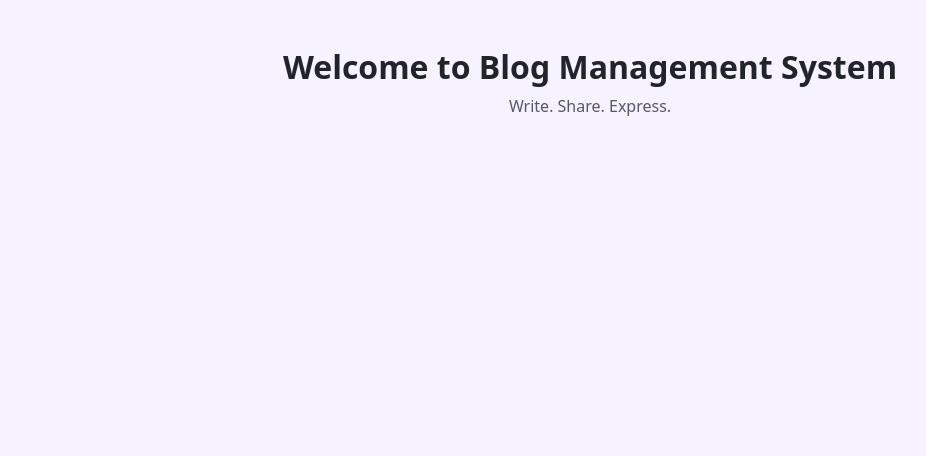
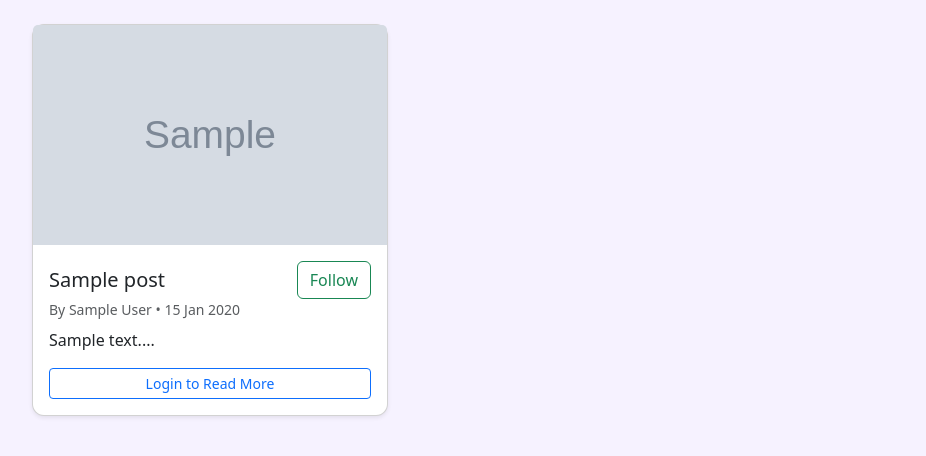
Before and after one commit to AanchalKhokhariya/Blog-Management-System, a Flask app: page / in a window 1280 px wide. Shown: the part 56-512 px from the top of the page, without its empty margins (50-976 px from the left). Run offline with Flask 3, Linux system fonts and the light colour scheme; tables that the repository leaves empty hold one stand-in row (values such as "Sample post"); grey boxes marked "Sample" are stand-in pictures.

Commit message:
with follow and unfollow

```diff
--- a/app.py
+++ b/app.py
@@ -43,6 +43,7 @@ class User(db.Model):
     followers = db.relationship("Follow", foreign_keys="Follow.following_id",backref="following",lazy=True)
     following = db.relationship("Follow", foreign_keys="Follow.follower_id", backref="follower", lazy=True)
 
+
 class Post(db.Model):
     __tablename__ = "posts"
     id = db.Column(db.Integer, primary_key=True)
@@ -79,7 +80,6 @@ class Follow(db.Model):
 
 
 with app.app_context():
-    db.drop_all()
     db.create_all()
 
 @app.context_processor
@@ -89,14 +89,18 @@ def user_name():
     return {"name": ""}
 
 
+
 @app.route("/")
 def home():
-    return render_template("main.html", page="first_page", is_logged_in=("user_id" in session))
+    posts = Post.query.order_by(Post.created_at.desc()).all()
 
-# @app.route("/")
-# def home():
-#     posts = Post.query.order_by(Post.created_at.desc()).all()
-#     return render_template("main.html",page="first_page",posts=posts)
+    return render_template(
+        "main.html",
+        page="home",
+        posts=posts,
+        is_logged_in=("user_id" in session)
+    )
+
 
 @app.route("/register")
 def show_register():
@@ -255,7 +259,29 @@ def screen():
     if "user_id" not in session:
         return redirect(url_for("login"))
 
-    return render_template("main.html", page="screen", is_logged_in=True)
+    current_user_id = session["user_id"]
+
+    posts = (
+        Post.query
+        .filter(Post.user_id != current_user_id)
+        .order_by(Post.created_at.desc())
+        .all()
+    )
+
+    following_ids = {
+        f.following_id
+        for f in Follow.query.filter_by(follower_id=current_user_id).all()
+    }
+
+    return render_template(
+        "main.html",
+        page="screen",
+        posts=posts,
+        following_ids=following_ids,
+        is_logged_in=True
+    )
+
+
 
 @app.route("/update_profile_pic", methods=["POST"])
 def update_profile_pic():
@@ -272,9 +298,56 @@ def update_profile_pic():
         user.profile_pic = f"/static/uploads/{filename}"
         db.session.commit()
 
-    return redirect(url_for("profile"))
+    return redirect(url_for("edit_profile"))
+
+@app.route("/edit_profile")
+def edit_profile():
+    if "user_id" not in session:
+        return redirect(url_for("login"))
+
+    user = db.session.get(User, session["user_id"])
+    followers = Follow.query.filter_by(follower_id=user.id).count()
+    following = Follow.query.filter_by(following_id=user.id).count()
+
+    return render_template("main.html",page="edit_profile",user=user,followers=followers,following=following)
 
 
+# @app.route("/profile")
+# def profile():
+#     if "user_id" not in session:
+#         return redirect(url_for("login"))
+#     is_following = False
+
+#     user = db.session.get(User, session["user_id"])
+
+#     if not user:
+#         session.clear()
+#         return redirect(url_for("login"))
+
+#     posts = Post.query.filter_by(user_id=user.id)\
+#                       .order_by(Post.created_at.desc())\
+#                       .all()
+
+
+#     if "user_id" in session and session["user_id"] != user.id:
+#         is_following = Follow.query.filter_by(
+#             follower_id=session["user_id"],
+#             following_id=user.id
+#         ).first() is not None
+
+#     followers = Follow.query.filter_by(follower_id=user.id).count()
+#     following = Follow.query.filter_by(following_id=user.id).count()
+
+
+
+#     return render_template(
+#         "main.html",
+#         page="profile",
+#         user=user,
+#         posts=posts,
+#         followers=followers,
+#         following=following
+#     )
 
 @app.route("/profile")
 def profile():
@@ -282,15 +355,31 @@ def profile():
         return redirect(url_for("login"))
 
     user = db.session.get(User, session["user_id"])
+    if not user:
+        session.clear()
+        return redirect(url_for("login"))
 
     posts = Post.query.filter_by(user_id=user.id)\
-                  .order_by(Post.created_at.desc())\
-                  .all()
+                      .order_by(Post.created_at.desc())\
+                      .all()
 
-    followers = Follow.query.filter_by(follower_id=user.id).count()
-    following = Follow.query.filter_by(following_id=user.id).count()
+    followers = Follow.query.filter_by(following_id=user.id).count()
+    following = Follow.query.filter_by(follower_id=user.id).count()
 
-    return render_template("main.html", page="profile", user=user, posts=posts, followers=followers, following=following)
+    is_following = Follow.query.filter_by(
+        follower_id=session["user_id"],
+        following_id=user.id
+    ).first() is not None
+
+    return render_template(
+        "main.html",
+        page="profile",
+        user=user,
+        posts=posts,
+        followers=followers,
+        following=following,
+        is_following=is_following
+    )
 
 
 @app.route("/add_blog", methods=["GET", "POST"])
@@ -349,6 +438,52 @@ def delete_blog(blog_id):
     db.session.commit()
 
     return redirect(url_for("profile"))
+
+
+# @app.route("/follow/<int:user_id>", methods=["POST"])
+# def follow_user(user_id):
+#     if "user_id" not in session:
+#         return redirect(url_for("login"))
+
+#     if session["user_id"] == user_id:
+#         return redirect(request.referrer)
+
+#     existing = Follow.query.filter_by(follower_id=session["user_id"],following_id=user_id).first()
+
+#     if existing:
+#         db.session.delete(existing)
+#     else:
+#         db.session.add(Follow(
+#             follower_id=session["user_id"],
+#             following_id=user_id
+#         ))
+
+#     db.session.commit()
+#     return redirect(request.referrer)
+
+@app.route("/follow/<int:user_id>", methods=["POST"])
+def follow_user(user_id):
+    if "user_id" not in session:
+        return redirect(url_for("login"))
+
+    if session["user_id"] == user_id:
+        return redirect(request.referrer)
+
+    existing = Follow.query.filter_by(
+        follower_id=session["user_id"],
+        following_id=user_id
+    ).first()
+
+    if existing:
+        db.session.delete(existing)
+    else:
+        db.session.add(Follow(
+            follower_id=session["user_id"],
+            following_id=user_id
+        ))
+
+    db.session.commit()
+    return redirect(request.referrer)
 
 
 # @app.route("/comment/<int:post_id>", methods=["POST"])
@@ -419,12 +554,7 @@ def update_blog(blog_id):
     image_file = request.files.get("image_file")
 
     if not title or not content:
-        return render_template(
-            "main.html",
-            page="edit_blog",
-            blog=blog,
-            error="Title and content are required"
-        )
+        return render_template("main.html",page="edit_blog",blog=blog,error="Title and content are required")
 
     blog.title = title
     blog.content = content
@@ -440,41 +570,6 @@ def update_blog(blog_id):
 
     db.session.commit()
     return redirect(url_for("profile"))
-
-
-
-# @app.route("/profile")
-# def profile():
-#     if "user_id" not in session:
-#         return redirect(url_for("login"))
-
-#     user = db.session.get(User, session["user_id"])
-#     posts = Post.query.filter_by(user_id=user.id).all()
-#     followers = Follow.query.filter_by(follower_id=user.id).count()
-#     following = Follow.query.filter_by(following_id=user.id).count()
-
-#     return render_template("main.html", user=user, posts=posts, followers=followers, following=following)
-
-
-# @app.route("/add_blogs")
-# def add_blog():
-#     if "user_id" not in session:
-#         return redirect(url_for("login"))
-
-#     title = request.form.get("title")
-#     content = request.form.get("content")
-#     image = request.form.get("image")
-
-#     new_blog = Post(
-#         title = title,
-#         content = content,
-#         image = image
-#     )
-
-#     db.session.add(new_blog)
-#     db.session.commit()
-
-#     return redirect("/profile")
 
 
 # @app.route("/comment", methods=["POST"])
@@ -513,25 +608,6 @@ def update_blog(blog_id):
 #     return redirect(request.referrer)
 
 
-# @app.route("/follow/<int:user_id>")
-# def follow_user(user_id):
-#     if "user_id" not in session or session["user_id"] == user_id:
-#         return redirect(request.referrer)
-
-#     existing = Follow.query.filter_by(follower_id=session["user_id"],following_id=user_id).first()
-
-#     if existing:
-#         db.session.delete(existing)
-#     else:
-#         db.session.add(Follow(
-#             follower_id=session["user_id"],
-#             following_id=user_id
-#         ))
-
-#     db.session.commit()
-#     return redirect(request.referrer)
-
-
 @app.route("/logout", methods=["POST"])
 def logout():
     session.clear()
@@ -540,3 +616,5 @@ def logout():
 
 if __name__ == "__main__":
     app.run(debug=True)
+
+# look at the logic of follow and unfollow
--- a/templates/main.html
+++ b/templates/main.html
@@ -5,7 +5,6 @@
     <meta name="viewport" content="width=device-width, initial-scale=1.0">
     <title>Blog Management System</title>
 
-    <!-- Bootstrap -->
     <link href="https://cdn.jsdelivr.net/npm/bootstrap@5.3.2/dist/css/bootstrap.min.css" rel="stylesheet">
 
     <style>
@@ -35,35 +34,44 @@
 
 <body>
 
-<!-- NAVBAR -->
+
 <nav class="navbar navbar-expand-lg mb-4">
     <div class="container">
-        <a class="navbar-brand fw-bold" href="/home">BlogApp</a>
+        <a class="navbar-brand fw-bold" href="/">BlogApp</a>
 
         <div class="ms-auto d-flex gap-2">
-            {% if page == "first_page" or page == "register" or page == "login" or page == "Home" %}
-                <a href="/home" class="btn btn-outline-light">Home</a>
+            {% if page == "first_page" or page == "register" or page == "login" or page == "home" %}
+                <a href="/" class="btn btn-outline-light">Home</a>
                 <a href="/login" class="btn btn-outline-light">Login</a>
                 <a href="/register" class="btn btn-outline-light">Register</a>
             {% endif %}
 
-            {% if page in ["profile", "screen", "add_blog"] %}
+            {% if page in ["profile", "screen", "add_blog", "edit_profile"] %}
                 <a href="/profile" class="btn btn-outline-light">Profile</a>
                 <a href="/add_blog" class="btn btn-outline-light">New Blog</a>
+                <a href="/edit_profile" class="btn btn-outline-light">Edit Profile</a>
                 <form action="/logout" method="post">
                     <button class="btn btn-danger">Logout</button>
                 </form>
             {% endif %}
+
         </div>
     </div>
 </nav>
-
 <div class="container">
 
-<!-- {% if page == "first_page" or page == "home" %}
-<div class="container mt-4">
 
+{% if page == "first_page" %}
+    <div class="text-center mt-5">
+        <h2 class="fw-bold">Welcome to Blog Management System</h2>
+        <p class="text-muted">Write. Share. Express.</p>
+    </div>
+{% endif %}
+
+
+{% if page == "home" or page == "screen" %}
 <div class="row g-4">
+
     {% for post in posts %}
     <div class="col-md-4">
 
@@ -77,39 +85,48 @@
 
             <div class="card-body d-flex flex-column">
 
-                    <h5 class="card-title text-truncate">
+                <div class="d-flex justify-content-between align-items-center">
+                    <h5 class="card-title text-truncate mb-0">
                         {{ post.title }}
                     </h5>
 
+                <form method="post" action="/follow/{{ post.author.id }}">
+                    {% if post.author.id in following_ids %}
+                        <button class="btn btn-outline-danger">Unfollow</button>
+                    {% else %}
+                        <button class="btn btn-outline-success">Follow</button>
+                    {% endif %}
+                </form>
+                </div>
+
                 <small class="text-muted mb-2">
-                        By {{ post.user.name }} •
+                    By {{ post.author.name }} •
                     {{ post.created_at.strftime("%d %b %Y") }}
                 </small>
 
                 <p class="card-text"
-                       style="flex-grow: 1; overflow: hidden;-webkit-box-orient: vertical;">
-                        {{ post.content }}
+                   style="flex-grow: 1; overflow: hidden;">
+                    {{ post.content[:120] }}...
                 </p>
 
-                    <a href="#"
+                {% if session.get("user_id") %}
+                <a href="{{ url_for('profile') }}"
                    class="btn btn-outline-primary btn-sm mt-auto">
                     Read More
                 </a>
+                {% else %}
+                <a href="/login"
+                   class="btn btn-outline-primary btn-sm mt-auto">
+                    Login to Read More
+                </a>
+                {% endif %}
 
             </div>
         </div>
 
     </div>
     {% endfor %}
-    </div>
 
-</div>
-{% endif %} -->
-
-{% if page == "first_page" %}
-    <div class="text-center mt-5">
-        <h2 class="fw-bold">Welcome to Blog Management System</h2>
-        <p class="text-muted">Write. Share. Express.</p>
 </div>
 {% endif %}
 
@@ -128,6 +145,8 @@
     </div>
 </div>
 {% endif %}
+
+
 {% if page == "verify_otp" %}
     <div class="card p-4 mx-auto mt-5" style="width: 400px;">
         <h3 class="text-center mb-3">Verify OTP</h3>
@@ -151,6 +170,81 @@
             <input class="form-control mb-3" type="email" name="gmail" placeholder="Gmail" required>
             <input class="form-control mb-3" type="password" name="password" placeholder="Password" required>
             <button class="btn btn-purple w-100">Login</button>
+            <a href="/forgot_password" class="text-purple d-block text-center">Forgot Password?</a>
+                <p class="text-center mt-3">No account?<a href="/register">Register</a></p>
+        </form>
+    </div>
+</div>
+{% endif %}
+
+{% if page == "forgot_password" %}
+    <div class="container mt-5">
+        <div class="card p-4 mx-auto" style="max-width: 400px;">
+            <h4 class="text-center mb-3">Forgot Password</h4>
+
+            {% if error %}
+                <div class="alert alert-danger">{{ error }}</div>
+            {% endif %}
+
+            <form method="post" action="/forgot_password">
+                <div class="mb-3">
+                    <label class="form-label">Registered Email</label>
+                    <input type="email" name="gmail" class="form-control" required>
+                </div>
+
+                <button type="submit" class="btn btn-purple w-100">Send OTP</button>
+            </form>
+            <div class="text-center mt-3">
+                <a href="/login">Back to Login</a>
+
+            </div>
+        </div>
+    </div>
+{% endif %}
+
+
+{% if page == "verify_fp_otp" %}
+    <div class="container mt-5">
+        <div class="card p-4 mx-auto" style="max-width: 400px;">
+            <h4 class="text-center mb-3">Verify OTP</h4>
+
+            {% if error %}
+                <div class="alert alert-danger">{{ error }}</div>
+            {% endif %}
+
+            <form method="post" action="/verify_fp_otp">
+                <div class="mb-3">
+                    <label class="form-label">Enter OTP</label>
+                    <input type="text" name="otp" class="form-control" required>
+                </div>
+                <button type="submit" class="btn btn-purple w-100">Verify OTP</button>
+            </form>
+        </div>
+    </div>
+{% endif %}
+
+
+{% if page == "reset_password" %}
+    <div class="container mt-5">
+        <div class="card p-4 mx-auto" style="max-width: 400px;">
+            <h4 class="text-center mb-3">Reset Password</h4>
+
+            {% if error %}
+                <div class="alert alert-danger">{{ error }}</div>
+            {% endif %}
+
+            <form method="post" action="/reset_password">
+                <div class="mb-3">
+                    <label class="form-label">New Password</label>
+                    <input type="password" name="password" class="form-control" required>
+                </div>
+
+                <div class="mb-3">
+                    <label class="form-label">Confirm Password</label>
+                    <input type="password" name="confirm" class="form-control" required>
+                </div>
+
+                <button type="submit" class="btn btn-purple w-100">Update Password</button>
             </form>
         </div>
     </div>
@@ -173,20 +267,6 @@
 
             <h4 class="fw-bold">{{ user.name }}</h4>
             <p class="text-muted">{{ user.gmail }}</p>
-
-            <form action="/update_profile_pic"
-                  method="POST"
-                  enctype="multipart/form-data"
-                  class="mt-3">
-                <input type="file"
-                       name="profile_pic"
-                       class="form-control mb-2"
-                       accept="image/*"
-                       required>
-                <button class="btn btn-purple w-100">
-                    Update Profile Picture
-                </button>
-            </form>
 
             <hr>
 
@@ -217,21 +297,62 @@
                 <br>
 
                 <p>{{ post.content }}</p>
-
                 <a href="{{ url_for('edit_blog', blog_id=post.id) }}"
                    class="btn btn-outline-success me-2">EDIT</a>
 
                 <form action="{{ url_for('delete_blog', blog_id=post.id) }}"
                       method="POST"
                       style="display: inline;">
-                    <button type="submit"
-                            class="btn btn-outline-danger">DELETE</button>
+                    <button type="submit" class="btn btn-outline-danger">DELETE</button>
                 </form>
-
             </div>
         </div>
         {% endfor %}
 
+    </div>
+</div>
+{% endif %}
+
+{% if page == "edit_profile" %}
+<div class="row justify-content-center">
+    <div class="col-md-6">
+
+        <div class="card shadow p-4 text-center">
+
+            {% if user.profile_pic %}
+                <img src="{{ user.profile_pic }}"
+                     class="rounded-circle mx-auto mb-3"
+                     style="width: 150px; height: 150px; object-fit: cover;">
+            {% else %}
+                <img src="https://via.placeholder.com/150"
+                     class="rounded-circle mx-auto mb-3">
+            {% endif %}
+
+            <h4 class="fw-bold">{{ user.name }}</h4>
+            <p class="text-muted">{{ user.gmail }}</p>
+
+            <hr>
+
+            <form action="/update_profile_pic"
+                  method="POST"
+                  enctype="multipart/form-data">
+
+                <label class="form-label fw-semibold">
+                    Change Profile Picture
+                </label>
+
+                <input type="file"
+                       name="profile_pic"
+                       class="form-control mb-3"
+                       accept="image/*"
+                       required>
+
+                <button class="btn btn-purple w-100">
+                    Update Profile Picture
+                </button>
+            </form>
+
+        </div>
     </div>
 </div>
 {% endif %}
```
Also changed, not shown: static/uploads/IM.jpg (added), static/uploads/pic1.jpeg (added), static/uploads/pic2.jpeg (added). Lines whose indentation alone changed are shown as unchanged.
